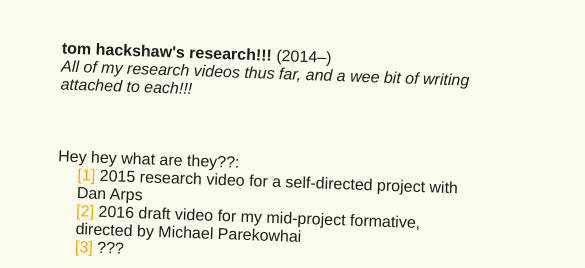
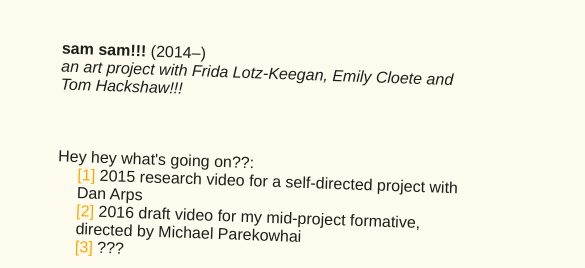
Before and after one commit to uzuruu/uzuruu.github, a plain HTML site: page index.html in a window 1280 px wide. Shown: the top 268 px of the page, 0-585 px from the left. Drawn offline with Linux system fonts and the light colour scheme; grey boxes are pictures that could not be loaded.

Commit message:
Update index.html

```diff
--- a/index.html
+++ b/index.html
@@ -7,7 +7,7 @@
     <head>
         <meta charset="utf-8">
         <meta http-equiv="X-UA-Compatible" content="IE=edge,chrome=1">
-        <title>Research!</title>
+        <title>Sam Sam!</title>
         <meta name="description" content="Seth Thompson is a designer and developer interested in the intersection of art, architecture, literature, and technology.">
         <meta name="viewport" content="width=device-width">
 
@@ -31,16 +31,16 @@
             <section>
                 <div class="bio">
                     <header>
-                        <h1 class="name">tom hackshaw's research!!!</h1>
+                        <h1 class="name">sam sam!!!</h1>
                         <span class="date">(2014&ndash;)</span>
                     </header>
-                    <h2 class="sub">All of my research videos thus far, and a wee bit of writing attached to each!!!</h2>
+                    <h2 class="sub">an art project with Frida Lotz-Keegan, Emily Cloete and Tom Hackshaw!!!</h2>
                     <h2 class="sub"></h2>
                     <br>
 
                     <br>
                     <br>
-                    Hey hey what are they??:
+                    Hey hey what's going on??:
                     <ol>
                         <li>2015 research video for a self-directed project with Dan Arps</li>
                         <li>2016 draft video for my mid-project formative, directed by Michael Parekowhai</li>
```
